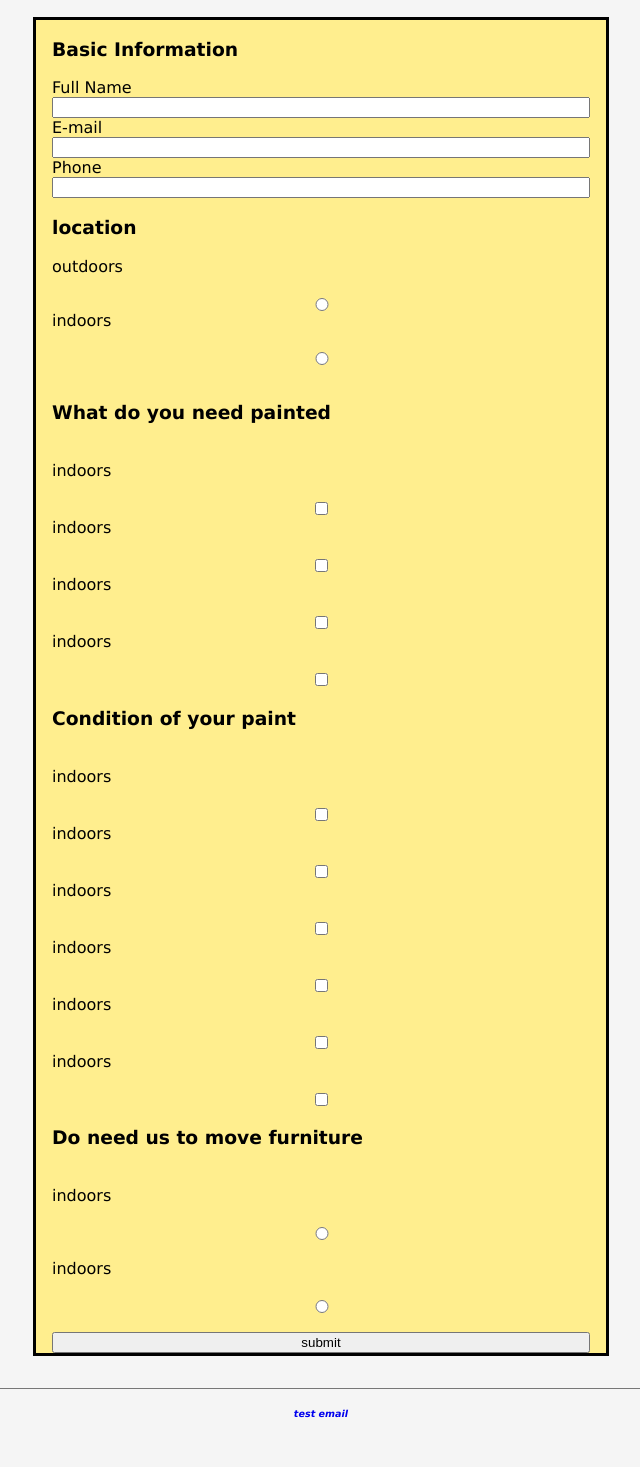
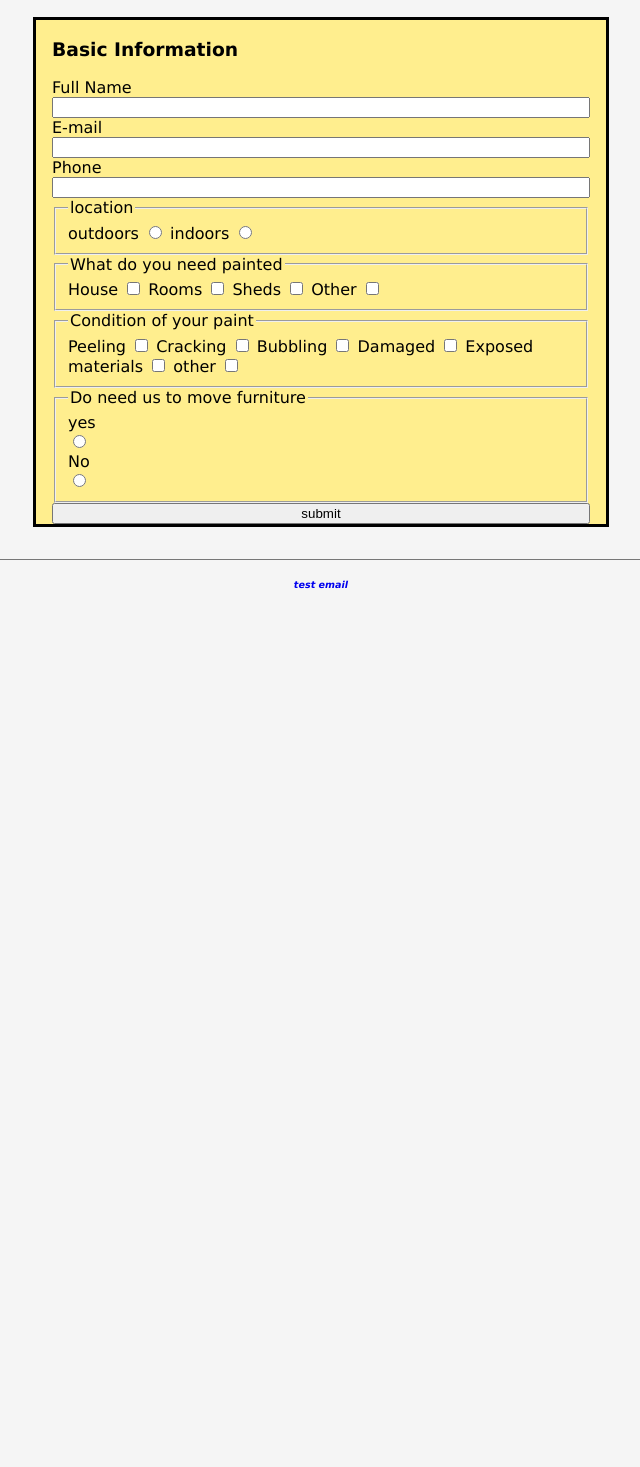
Before and after one commit to eherdi/Capstone-, a Flask app: page /client_request/questionnaire in a window 1280 px wide. Shown: the part 187-1654 px from the top of the page, without its empty margins (319-959 px from the left). After the commit the page ends 776 px from the top, so only its background shows below. Run offline with Flask 3, Linux system fonts and the light colour scheme.

Commit message:
update
uploaded latest files

```diff
--- a/main.py
+++ b/main.py
@@ -24,12 +24,14 @@ def questionnaire():
         phone = request.form.get("Phone")
 
 
+        email_context={"fullname":fullname,"email":email,"phone":phone}
+
         yag = yagmail.SMTP("dummytestdev2@gmail.com","pretend there a password here")
-        yag.send(email,'Hello from Yagmail!',fullname)
+        yag.send("dummytestdev2@gmail.com",'Hello!',email_context)
 
 
 
-        return render_template('Message.html', fullname=fullname, email=email, phone=phone )
+        return render_template('Message.html', email_context=email_context )
 
 
 
--- a/templates/questionnaire.html
+++ b/templates/questionnaire.html
@@ -46,46 +46,50 @@
 			<label for="Phone"> Phone </label>
 			<input type="text" name="Phone" id="Phone" required="required"/>
 
-			<h3> location </h3>
-			<label>outdoors</label> <br>
+			<fieldset><legend>location</legend>
+				<label>outdoors</label>
 				<input type="radio" name="location" id="outdoors" value="outdoors" required="required"/>
-			<label>indoors</label><br>
+				<label>indoors</label>
 				<input type="radio" name="location" id="indoors" value="indoors"  required="required"/><br>
+			</fieldset>
 
 
-			<h3>What do you need painted</h3><br>
+			<fieldset><legend>What do you need painted</legend>
+				<label>House</label>
+				<input type=checkbox name=paint id="house" value="house"/>
+				<label>Rooms</label>
+				<input type=checkbox name=paint id="rooms" value="rooms"/>
+				<label>Sheds</label>
+				<input type=checkbox name=paint id="sheds" value="sheds"/>
+				<label>Other</label>
+				<input type=checkbox name=paint id="other" value="other"/>
+			</fieldset>
 
-			<label>indoors</label><br>
-			<input type=checkbox name=paint id="house" value="house"/>
-			<label>indoors</label><br>
-			<input type=checkbox name=paint id="rooms" value="rooms"/>
-			<label>indoors</label><br>
-			<input type=checkbox name=paint id="sheds" value="sheds"/>
-			<label>indoors</label><br>
-			<input type=checkbox name=paint id="other" value="other"/>
+			<fieldset><legend>Condition of your paint</legend>
 
-			<h3>Condition of your paint</h3><br>
-
-			<label>indoors</label><br>
+				<label>Peeling</label>
 				<input type=checkbox name=condition id="Peeling" value="Peeling"/>
-			<label>indoors</label><br>
+				<label>Cracking</label>
 				<input type=checkbox name=condition id="Cracking" value="Cracking"/>
-			<label>indoors</label><br>
+				<label>Bubbling</label>
 				<input type=checkbox name=condition id="Bubbling " value="Bubbling"/>
-			<label>indoors</label><br>
+				<label>Damaged</label>
 				<input type=checkbox name=condition id="Damaged " value="Damaged "/>
-			<label>indoors</label><br>
+				<label>Exposed materials</label>
 				<input type=checkbox name=condition id="Exposed materials" value="Exposed materials"/>
-			<label>indoors</label><br>
+				<label>other</label>
 				<input type=checkbox name=condition id="other" value="other"/>
 
-			<h3>Do need us to move furniture</h3><br>
+			</fieldset>
 
-			<label>indoors</label><br>
+			<fieldset><legend>Do need us to move furniture</legend>
+
+				<label>yes</label><br>
 				<input type="radio" name="furniture" id="yes" value="yes"  required="required"/><br>
-			<label>indoors</label><br>
+				<label>No</label><br>
 				<input type="radio" name="furniture" id="no" value="no"  required="required"/><br>
 
+			</fieldset>
 
 
 			<input id="submit" type="submit" value="submit"/>
```
Also changed, not shown: templates/Message.html (+3 -9 lines). Lines whose indentation alone changed are shown as unchanged.
